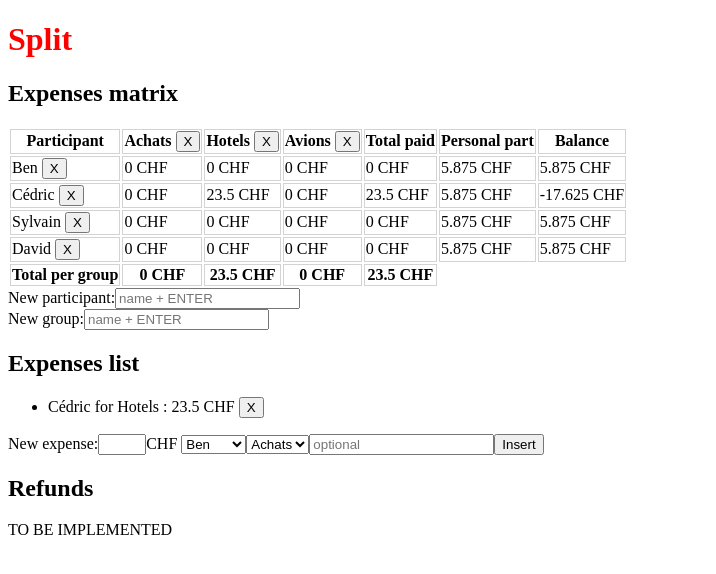
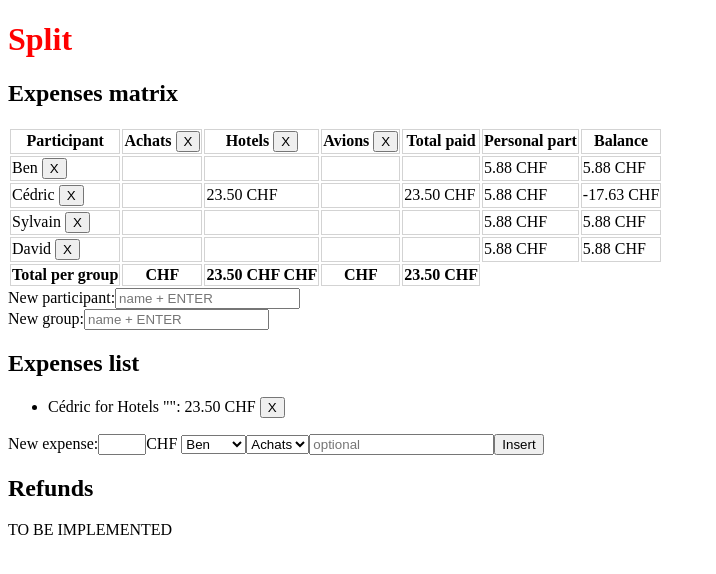
Before and after one commit to jeanmonod/split, a Vue app: page / in a window 1280 px wide. Shown: the top 574 px of the page, without its empty margins (0-716 px from the left). Built offline with nearby package versions, Linux system fonts and the light colour scheme.

Commit message:
Add a CHF filter

```diff
--- a/src/components/Expenses.vue
+++ b/src/components/Expenses.vue
@@ -4,13 +4,13 @@
     <div class="expenses">
       <ul>
         <li v-for="e in getExpenses">
-          {{ getParticipant(e.participant).name }} for {{ getGroup(e.group).name }} {{ e.name }}: {{ e.amount }} CHF
+          {{ getParticipant(e.participant).name }} for {{ getGroup(e.group).name }} "{{ e.name }}": {{ e.amount | CHF}}
           <button @click="removeExpense(e.id)">X</button>
         </li>
       </ul>
       <form @submit.prevent="createNewExpense()">
         <label for="newGroupInput">New expense:</label>
-        <input id="newGroupInput" v-model.number="newExpenseForm.amount" type="number" style="width:40px;" required>CHF
+        <input id="newGroupInput" v-model.number="newExpenseForm.amount" type="number" step=0.01 style="width:40px;" required>CHF
         <select v-model="newExpenseForm.participant" required>
           <option v-for="p in getParticipants" :value="p.id">{{ p.name }}</option>
         </select>
--- a/src/components/Matrix.vue
+++ b/src/components/Matrix.vue
@@ -14,16 +14,16 @@
       <tr v-for="p in getParticipants">
         <td>{{ p.name }} <button @click="removeParticipant(p.id)">X</button></td>
         <td v-for="g in getGroups">
-          {{ expensesSum(p.id, g.id) }} CHF
+          {{ expensesSum(p.id, g.id) | CHF }}
         </td>
-        <td>{{ expensesSum(p.id, null) }} CHF</td>
-        <td>{{ expensesSum(null, null) / Object.keys(getParticipants).length }} CHF</td>
-        <td>{{ (expensesSum(null, null) / Object.keys(getParticipants).length) - expensesSum(p.id, null) }} CHF</td>
+        <td>{{ expensesSum(p.id, null) | CHF }}</td>
+        <td>{{ expensesSum(null, null) / Object.keys(getParticipants).length | CHF }}</td>
+        <td>{{ (expensesSum(null, null) / Object.keys(getParticipants).length) - expensesSum(p.id, null) | CHF }}</td>
       </tr>
       <tr>
         <th>Total per group</th>
-        <th v-for="g in getGroups">{{ expensesSum(null, g.id) }} CHF</th>
-        <th>{{ expensesSum(null, null) }} CHF</th>
+        <th v-for="g in getGroups">{{ expensesSum(null, g.id) | CHF }} CHF</th>
+        <th>{{ expensesSum(null, null) | CHF }}</th>
       </tr>
     </table>
     <label for="newParticipantInput">New participant:</label>
--- a/src/main.js
+++ b/src/main.js
@@ -4,6 +4,10 @@ import store from './store'
 
 Vue.config.productionTip = false;
 
+Vue.filter('CHF', function (value) {
+    return value==0 ? '' : Number.parseFloat(value).toFixed(2) + ' CHF';
+});
+
 new Vue({
   el: '#app',
   store,
```
